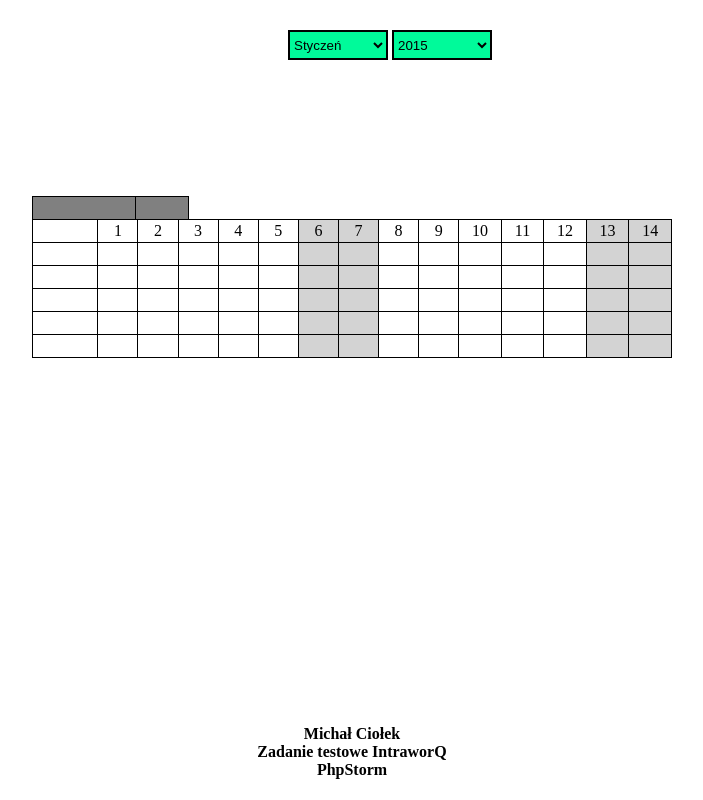
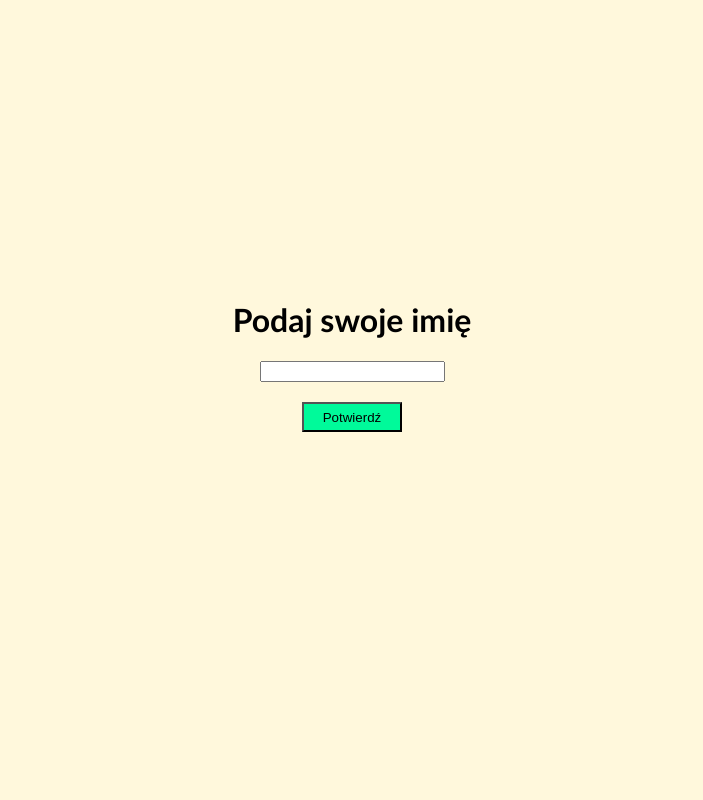
Before and after one commit to michal1315/IntraworQ, a PHP site: page / in a window 1280 px wide. Shown: the whole page, without its empty margins (288-991 px from the left). Run offline with PHP 8.4, Linux system fonts and the light colour scheme; lists and menus that the app fills with data are empty.

Commit message:
Add welcome screen and PHP code to handle this
Add two php and css files to your name screen and welcome screen.

```diff
--- a/index.php
+++ b/index.php
@@ -2,173 +2,41 @@
 <html lang="pl">
 <head>
     <meta charset="UTF-8">
-    <title>Zadanie testowe</title>
-    <link rel="stylesheet" href="style.css">
-    <script src="libs/jquery-min.js"></script>
-    <script src="scripts/script.js"></script>
+    <title>Witaj</title>
+    <link rel="stylesheet" href="styles/style-index.css">
 </head>
 <body>
 
 <div class="container">
 
-    <div class="up">
-
-        <select class="month" name="month">
-            <option value="january">Styczeń</option>
-            <option value="february">Luty</option>
-            <option value="march">Marzec</option>
-            <option value="april">Kwiecień</option>
-            <option value="may">Maj</option>
-            <option value="june">Czerwiec</option>
-            <option value="july">Lipiec</option>
-            <option value="august">Sierpień</option>
-            <option value="september">Wrzesień</option>
-            <option value="october">Październik</option>
-            <option value="november">Listopad</option>
-            <option value="december">Grudzień</option>
-        </select>
-
-        <select class="year" name="year">
-            <option value="2015">2015</option>
-            <option value="2016">2016</option>
-            <option value="2017">2017</option>
-            <option value="2018">2018</option>
-        </select>
-    </div>
-
-
     <div class="left"></div>
     <div class="center">
-        <table id="table-header">
-            <tr>
 
-                <th class="table-header-month"></th>
-                <th class="table-header-year"></th>
-            </tr>
-        </table>
+        <h1 class="your-name">
+            Podaj swoje imię
+        </h1>
+        <form action="welcome.php" method="post">
 
-        <table id="table-data">
-            <tr>
-
-                <th class="day-0"></th>
-                <th class="day-1">1</th>
-                <th class="day-2">2</th>
-                <th class="day-3">3</th>
-                <th class="day-4">4</th>
-                <th class="day-5">5</th>
-                <th class="day-6">6</th>
-                <th class="day-7">7</th>
-                <th class="day-8">8</th>
-                <th class="day-9">9</th>
-                <th class="day-10">10</th>
-                <th class="day-11">11</th>
-                <th class="day-12">12</th>
-                <th class="day-13">13</th>
-                <th class="day-14">14</th>
-            </tr>
-            <tr>
-                <th class="row-1-day-0"></th>
-                <th class="row-1-day-1"></th>
-                <th class="row-1-day-2"></th>
-                <th class="row-1-day-3"></th>
-                <th class="row-1-day-4"></th>
-                <th class="row-1-day-5"></th>
-                <th class="row-1-day-6"></th>
-                <th class="row-1-day-7"></th>
-                <th class="row-1-day-8"></th>
-                <th class="row-1-day-9"></th>
-                <th class="row-1-day-10"></th>
-                <th class="row-1-day-11"></th>
-                <th class="row-1-day-12"></th>
-                <th class="row-1-day-13"></th>
-                <th class="row-1-day-14"></th>
-            </tr>
-            <tr>
-                <th class="row-2-day-0"></th>
-                <th class="row-2-day-1"></th>
-                <th class="row-2-day-2"></th>
-                <th class="row-2-day-3"></th>
-                <th class="row-2-day-4"></th>
-                <th class="row-2-day-5"></th>
-                <th class="row-2-day-6"></th>
-                <th class="row-2-day-7"></th>
-                <th class="row-2-day-8"></th>
-                <th class="row-2-day-9"></th>
-                <th class="row-2-day-10"></th>
-                <th class="row-2-day-11"></th>
-                <th class="row-2-day-12"></th>
-                <th class="row-2-day-13"></th>
-                <th class="row-2-day-14"></th>
-            </tr>
-            <tr>
-                <th class="row-3-day-0"></th>
-                <th class="row-3-day-1"></th>
-                <th class="row-3-day-2"></th>
-                <th class="row-3-day-3"></th>
-                <th class="row-3-day-4"></th>
-                <th class="row-3-day-5"></th>
-                <th class="row-3-day-6"></th>
-                <th class="row-3-day-7"></th>
-                <th class="row-3-day-8"></th>
-                <th class="row-3-day-9"></th>
-                <th class="row-3-day-10"></th>
-                <th class="row-3-day-11"></th>
-                <th class="row-3-day-12"></th>
-                <th class="row-3-day-13"></th>
-                <th class="row-3-day-14"></th>
-            </tr>
-            <tr>
-                <th class="row-4-day-0"></th>
-                <th class="row-4-day-1"></th>
-                <th class="row-4-day-2"></th>
-                <th class="row-4-day-3"></th>
-                <th class="row-4-day-4"></th>
-                <th class="row-4-day-5"></th>
-                <th class="row-4-day-6"></th>
-                <th class="row-4-day-7"></th>
-                <th class="row-4-day-8"></th>
-                <th class="row-4-day-9"></th>
-                <th class="row-4-day-10"></th>
-                <th class="row-4-day-11"></th>
-                <th class="row-4-day-12"></th>
-                <th class="row-4-day-13"></th>
-                <th class="row-4-day-14"></th>
-            </tr>
-            <tr>
-                <th class="row-5-day-0"></th>
-                <th class="row-5-day-1"></th>
-                <th class="row-5-day-2"></th>
-                <th class="row-5-day-3"></th>
-                <th class="row-5-day-4"></th>
-                <th class="row-5-day-5"></th>
-                <th class="row-5-day-6"></th>
-                <th class="row-5-day-7"></th>
-                <th class="row-5-day-8"></th>
-                <th class="row-5-day-9"></th>
-                <th class="row-5-day-10"></th>
-                <th class="row-5-day-11"></th>
-                <th class="row-5-day-12"></th>
-                <th class="row-5-day-13"></th>
-                <th class="row-5-day-14"></th>
-            </tr>
-
-
-
-
-        </table>
-
+            <input class="your-name-input" type="text" name="your-name"/>
+            <br>
+            <input class="your-name-submit" type="submit" value="Potwierdź"/>
+        </form>
 
 
 
     </div>
     <div class="right"></div>
-    <div class="footer">
-
-        <p class="footer-text">Michał Ciołek<br>Zadanie testowe IntraworQ<br>PhpStorm</p>
 
 
 
-    </div>
+
+
+
+
+
+
+
+
 </div>
 </body>
 </html>
--- /dev/null
+++ b/styles/style-index.css
@@ -0,0 +1,46 @@
+body{
+    margin: 0px;
+    font-family: Calibri;
+}
+.container{
+    height: 800px;
+    width: 100%;
+    background-color: cornsilk;
+}
+
+.left{
+    width: 15%;
+    height: 800px;
+    float: left;
+
+}
+.center{
+    width: 70%;
+    height: 800px;
+    float: left;
+    text-align: center;
+
+}
+.right{
+    width: 15%;
+    height: 800px;
+    float: left;
+
+}
+.your-name{
+    margin-top: 300px;
+
+}
+
+.your-name-submit{
+    margin-top: 20px;
+    width: 100px;
+    height: 30px;
+    background-color: mediumspringgreen;
+
+}
+
+.your-name-submit:hover{
+    background-color: #00af6b;
+
+}
--- a/style.css
+++ b/styles/style-table.css
@@ -1,11 +1,11 @@
 body{
     margin: 0px;
-
+    font-family: Calibri;
 }
 .container{
     height: 800px;
     width: 100%;
-    background-color: white;
+    background-color: cornsilk;
 }
 .up{
     width: 100%;
@@ -49,12 +49,18 @@ body{
     height: 30px;
     background-color: mediumspringgreen;
 }
+.month:hover{
+    background-color: #00af6b;
+}
 .year{
     border: solid black 2px;
     margin-top: 30px;
     width: 100px;
     height: 30px;
     background-color: mediumspringgreen;
+}
+.year:hover{
+    background-color: #00af6b;
 }
 table {
     border-collapse: collapse;
```
Also changed, not shown: script.js (added, +12 -0 lines), scripts/script.js (deleted, +0 -9 lines), styles/style-welcome.css (added, +33 -0 lines), table.php (added, +175 -0 lines), welcome.php (added, +54 -0 lines).
